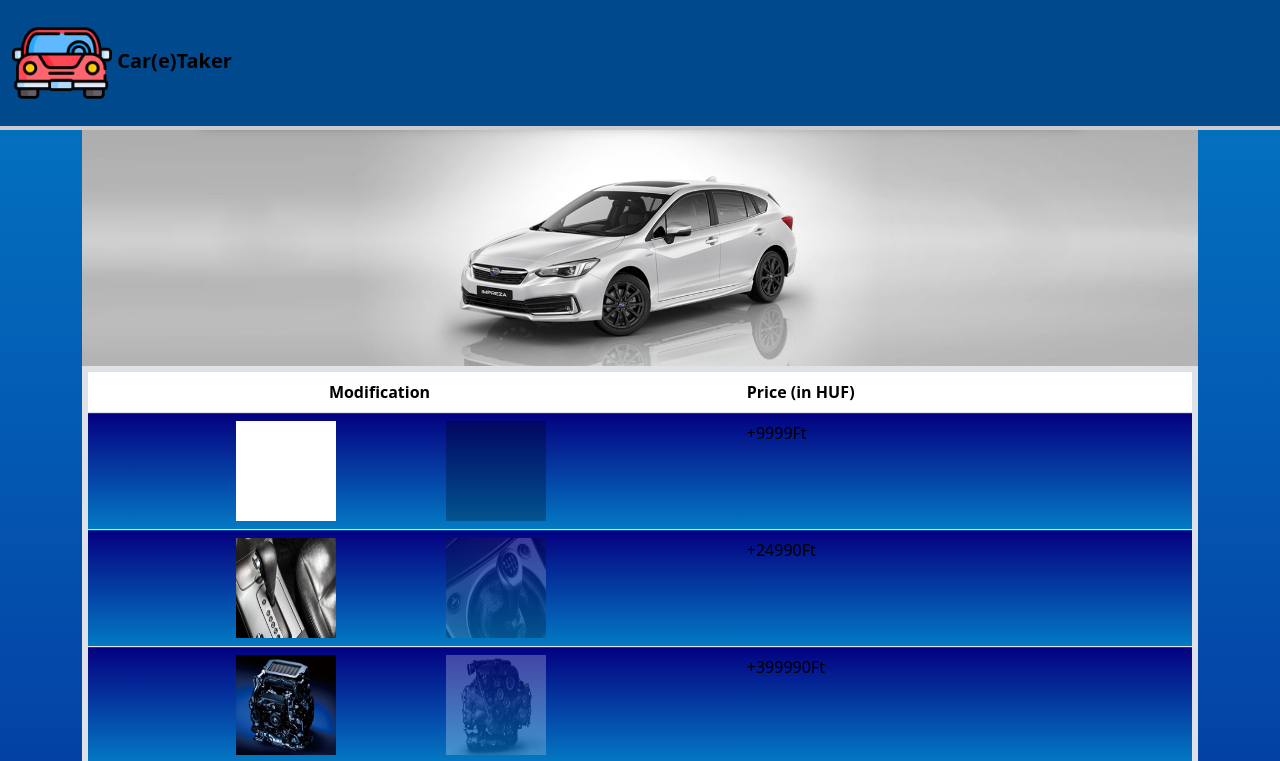
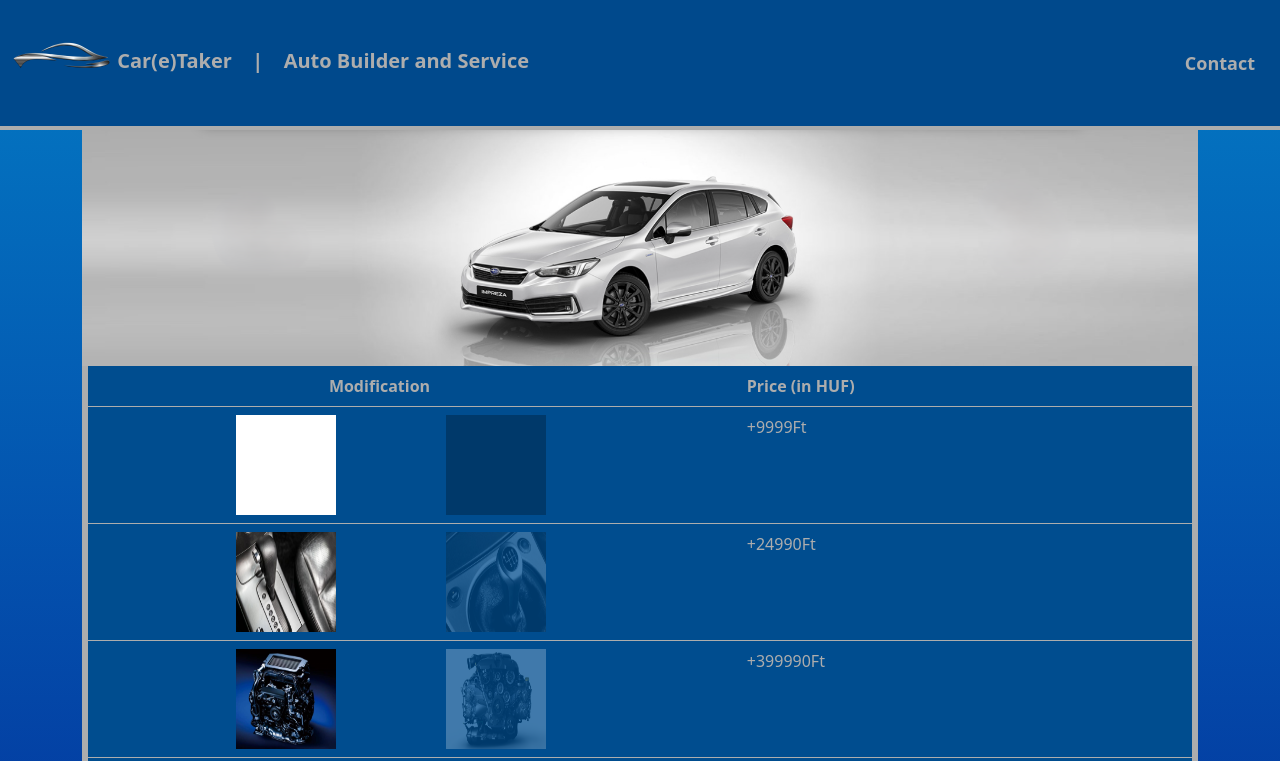
Before and after one commit to DamnDaniel126030/auto-epites, a website built with Vite: page index.html in a window 1280 px wide. Shown: the top 761 px of the page. Built offline with nearby package versions, Linux system fonts and the light colour scheme.

Commit message:
css modifications, contact button added

```diff
--- a/index.html
+++ b/index.html
@@ -9,9 +9,10 @@
     <nav id="navi" class="navbar">
       <div class="container-fluid">
         <a class="navbar-brand">
-          <img src="subaru_kepek/logo2.png" alt="Logo" class="d-inline-block align-text-center">
-          Car(e)Taker
+          <img src="subaru_kepek/stainless.car.png" alt="Logo" class="d-inline-block align-text-center">
+          Car(e)Taker &ensp; | &ensp; Auto Builder and Service
         </a>
+        <a><button type="button" class="btn">Contact</button></a>
       </div>
     </nav>
     <main class="container">
--- a/style.css
+++ b/style.css
@@ -5,6 +5,9 @@
 button{
     padding: 0;
     border: none;
+    color: #adadad !important;
+    font-weight: bold !important;
+    font-size: large !important;
 }
 .headerImg{
     max-width: 100%;
@@ -30,24 +33,30 @@
 #navi {
     background-color: #00498c;
     font-weight: bold;
-    border-bottom: 4px solid #cccccc;
+    border-bottom: 4px solid #adadad;
+    color: #adadad;
 }
 
 .navbar-brand {
-    color: white;
+    color: #adadad !important;
 }
 
 body {
-    background: linear-gradient(rgb(3, 122, 196),rgb(4, 0, 128))
+    background: linear-gradient(rgb(3, 122, 196),rgb(4, 0, 128));
+    color: #adadad;
+
 }
 
 table {
-    border: 6px solid #cccccc;
-    color: #cccccc;
+    border-bottom: 6px solid #adadad !important;
+    border-left: 6px solid #adadad !important;
+    border-right: 6px solid #adadad !important;
+
 
 }
 
-td {
-    background: linear-gradient(rgb(4,0,128), rgb(3,122,196));
+td , th {
+    background-color: #004d8f !important;
+    color: #adadad !important;
 
 }
```
Also changed, not shown: subaru_kepek/stainless.car.png (added).
